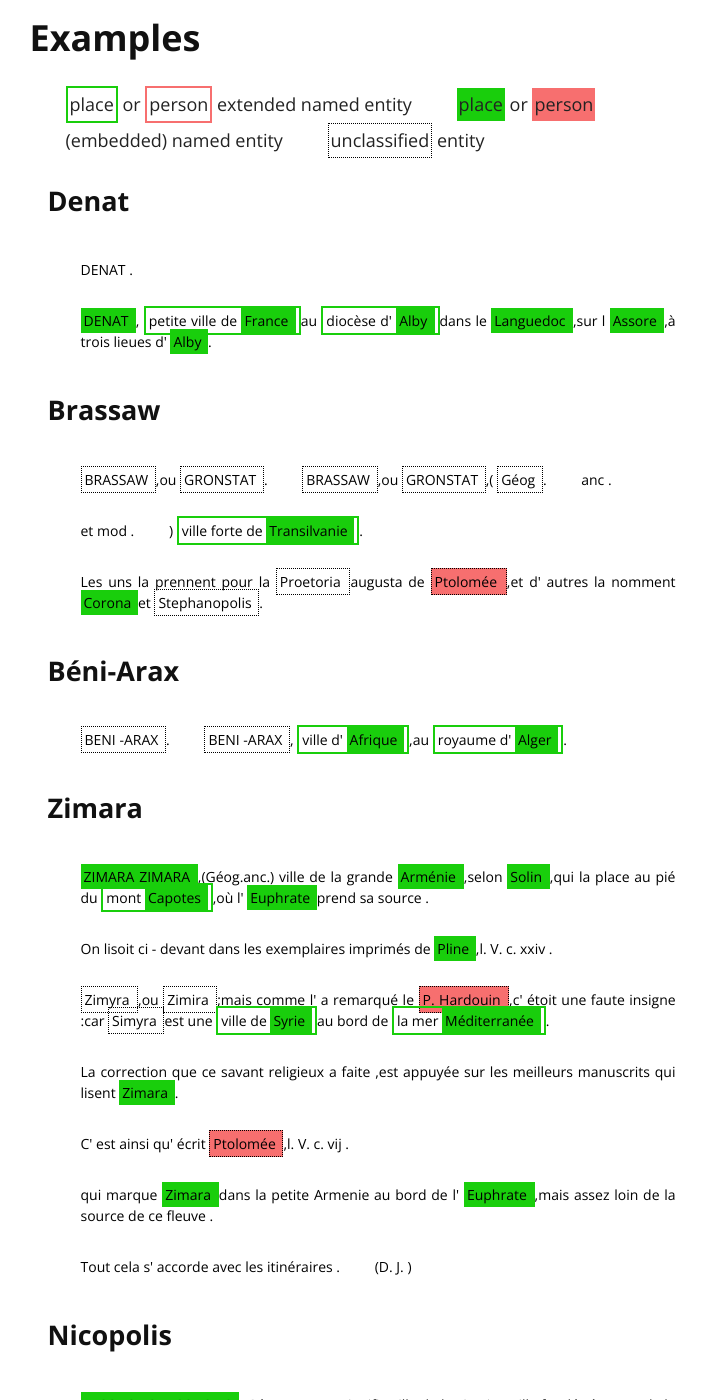
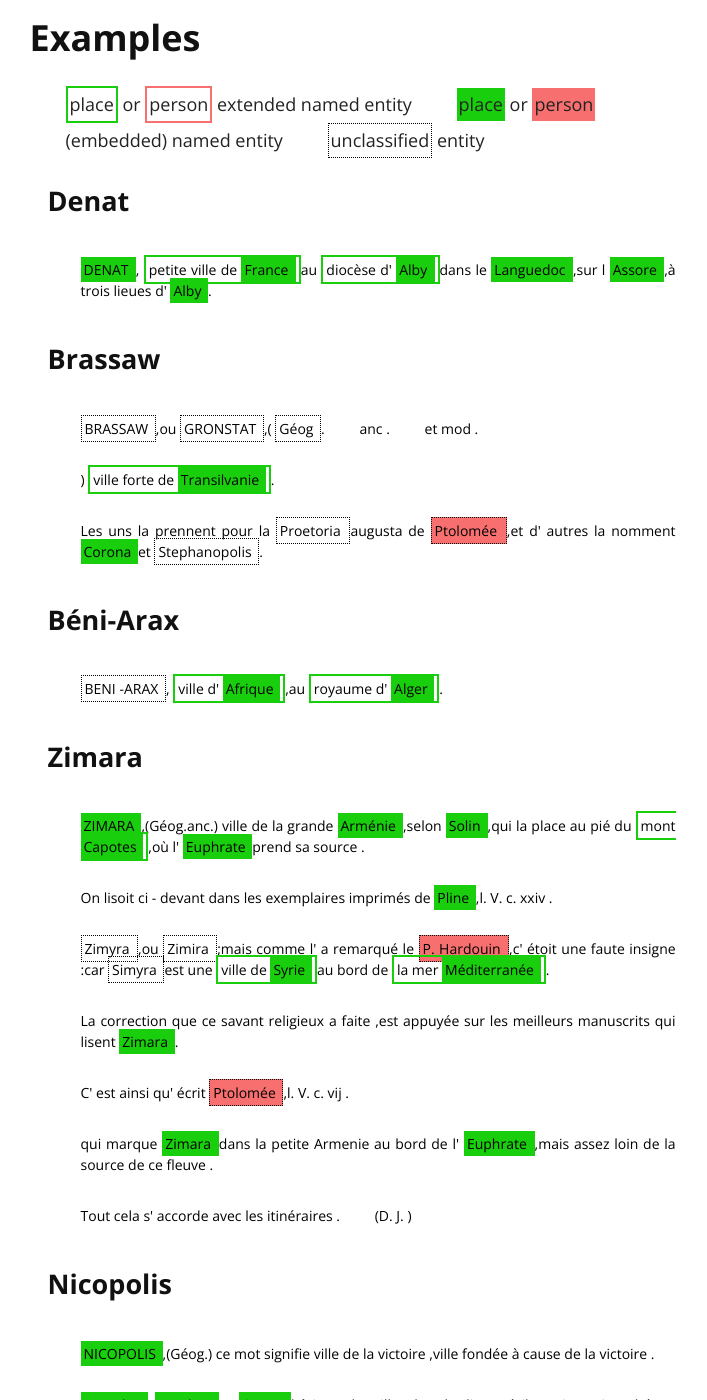
Before and after one commit to kmcdono2/enc, a Jekyll site: the page built from index.md, in a window 1280 px wide and 1400 px high, scrolled down 2295 px. Shown: the whole window, without its empty margins (262-969 px from the left). Built offline with Jekyll 4.4.1, drawn with Linux system fonts in a browser that asks for light colours; nearby versions of some CDN libraries; our own code applies the rules of GitHub Pages for plain Markdown files; some of the changed text lies outside the part shown.

Commit message:
Update _includes/examples2.html

```diff
--- a/_includes/examples2.html
+++ b/_includes/examples2.html
@@ -10,8 +10,6 @@ type="ene_pers">person</span> extended named entity</span>
 	<h4>Denat</h4>
 
 		<p>
-		<c>
-		<w type="N" lemma="" xml:id="w1">DENAT</w> .</c>
 		<c>
 		<rs type="place" xml:id="rs.0">
 		<name>
@@ -97,17 +95,6 @@ type="ene_pers">person</span> extended named entity</span>
 		<h4>Brassaw</h4>
 
 		<p>
-		<c>
-		<rs>
-		<name>
-		<w type="NPr" lemma="" xml:id="w1">BRASSAW</w>
-		</name>
-		</rs> ,<w lemma="ou" type="CONJC" xml:id="w2">ou</w>
-		<rs>
-		<name>
-		<w type="NPr" lemma="" xml:id="w3">GRONSTAT</w>
-		</name>
-		</rs> .</c>
 		<c>
 		<rs>
 		<name>
@@ -202,13 +189,6 @@ type="ene_pers">person</span> extended named entity</span>
                 <c>
                     <rs>
                         <name>
-                            <w type="NPr" lemma="" xml:id="w1">BENI</w> -<w type="NPr" lemma=""
-                                xml:id="w2">ARAX</w>
-                        </name>
-                    </rs> .</c>
-                <c>
-                    <rs>
-                        <name>
                             <w type="NPr" lemma="" xml:id="w3">BENI</w> -<w type="NPr" lemma=""
                                 xml:id="w4">ARAX</w>
                         </name>
@@ -258,7 +238,6 @@ type="ene_pers">person</span> extended named entity</span>
         <c>
           <rs type="place" xml:id="rs.0">
             <name>
-              <w type="NPr" lemma="" xml:id="w1">ZIMARA</w>
               <w type="NPr" lemma="" xml:id="w2">ZIMARA</w>
             </name>
           <location><geo source="geonames">39.47199 38.34307</geo></location></rs> ,<term type="articleClass">(<w type="NPr" lemma="" xml:id="w3">Géog</w>.<w type="N" lemma="" xml:id="w4">anc</w>.)</term>
@@ -1008,8 +984,7 @@ type="ene_pers">person</span> extended named entity</span>
 
 <h4>Colchide</h4>
 <p>
-                <c>
-                    <w type="N" lemma="" xml:id="w1">COLCHIDE</w> .</c>
+
                 <c>
                     <rs type="place" xml:id="rs.0">
                         <name>
```
Also changed, not shown: other parts of _includes/examples2.html (+0 -3 lines).
